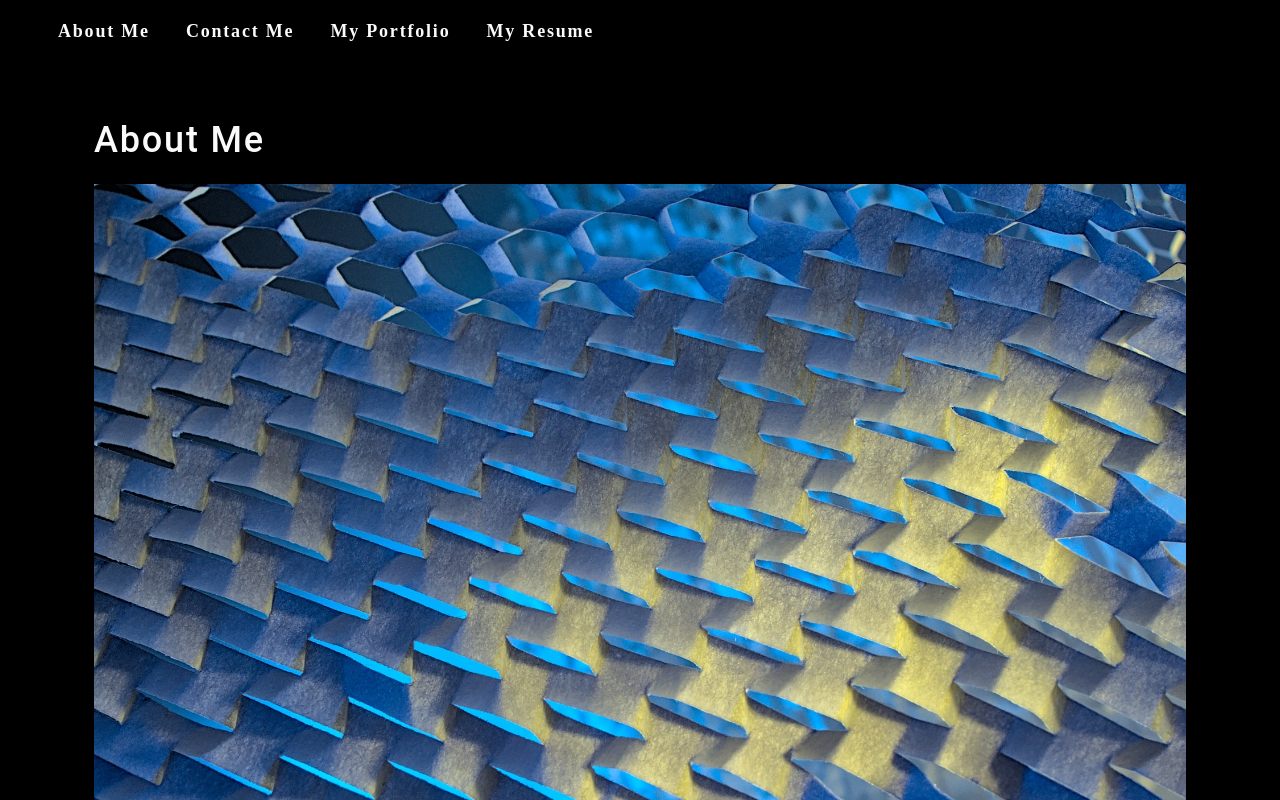
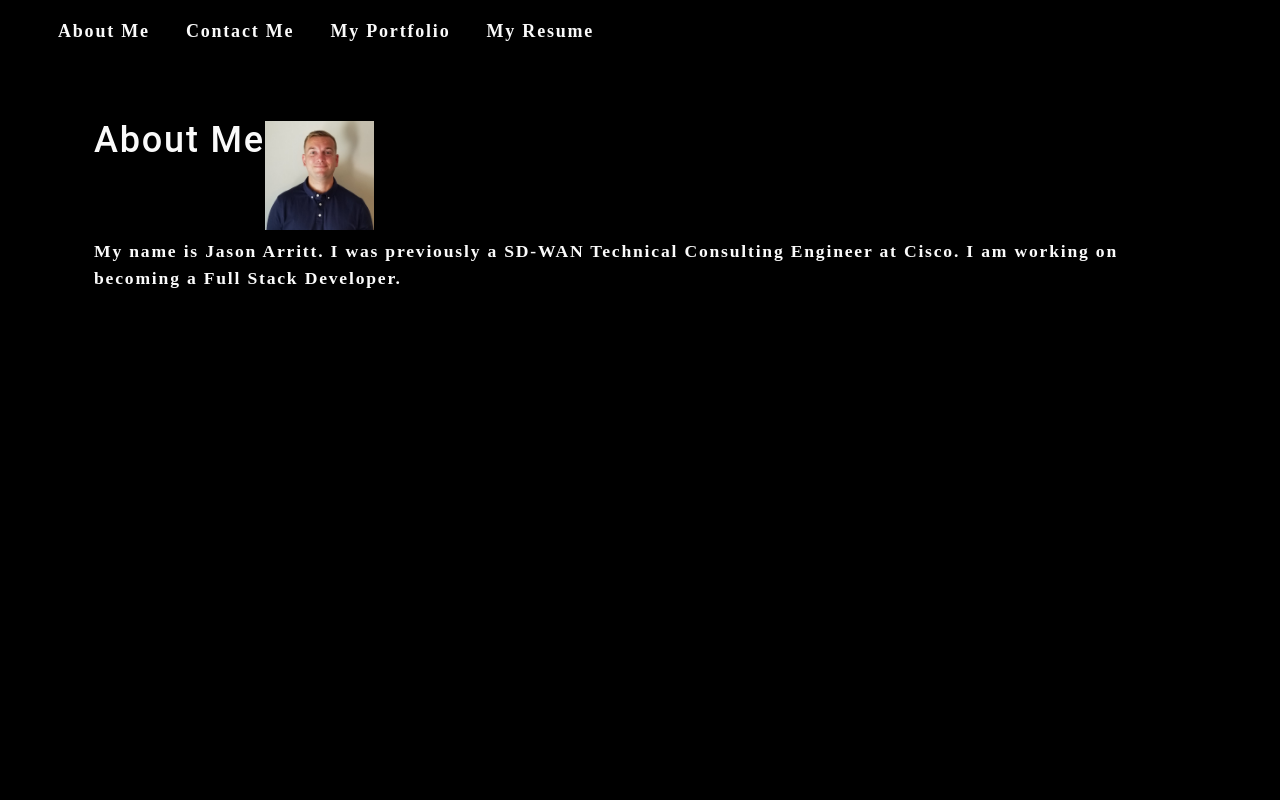
Before and after one commit to jasonarritt/portfolio, a React (Create React App) app: page / in a window 1280 px wide. Shown: the top 800 px of the page. Built offline with nearby package versions, Linux system fonts and the light colour scheme.

Commit message:
Rough About component

```diff
--- a/src/components/About/index.js
+++ b/src/components/About/index.js
@@ -1,17 +1,27 @@
 import React from "react";
-import Background from "../../assets/images/Background.jpg";
+// import Background from "../../assets/images/Background.jpg";
+import ProfilePic from "../../assets/images/Profile-Pic.jpg";
 
 function About() {
   return (
-    <section>
-      <h1 id="about">About Me</h1>
-      <img
-        src={Background}
-        className="my-2"
-        style={{ width: "100%" }}
-        alt="Background"
-      />
-    </section>
+    <div>
+      <section className="flex flex-row m-auto">
+        <h1 id="about">About Me</h1>
+        <img
+          src={ProfilePic}
+          className="my-1"
+          style={{ width: "10%" }}
+          alt="Profile Pic"
+        />
+      </section>
+      <section>
+        <p>
+          My name is Jason Arritt. I was previously a SD-WAN Technical
+          Consulting Engineer at Cisco. I am working on becoming a Full Stack
+          Developer.
+        </p>
+      </section>
+    </div>
   );
 }
 
```
